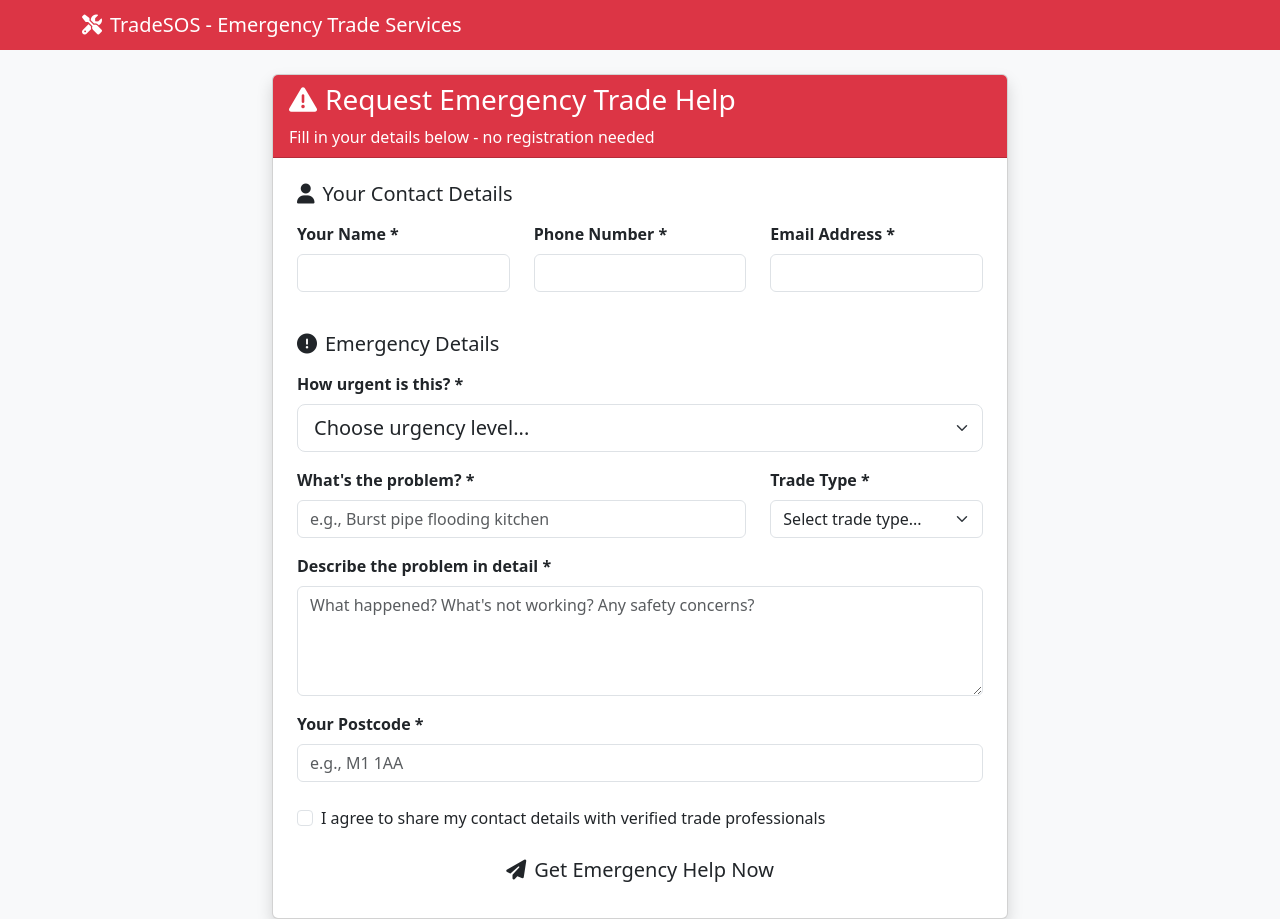
After one commit to Vlad1343/TradeSOS, a Flask app: page /job-request in a window 1280 px wide. The commit adds this page. Run offline with Flask 3, Linux system fonts and the light colour scheme.

Commit message:
Improve job request process for anonymous users by adding new page and functionality
Refactor the anonymous job creation route from `/create-job-simple` to `/job-request`, introducing a new `job_request.html` template and implementing full form handling, validation, and job creation logic within `routes.py`.

Replit-Commit-Author: Agent
Replit-Commit-Session-Id: 9a255e4b-1427-4890-95ef-2701696fd0a7
Replit-Commit-Checkpoint-Type: full_checkpoint
Replit-Commit-Screenshot-Url: https://storage.googleapis.com/screenshot-production-us-central1/99d5f9be-1c8c-441d-808b-75470323a71e/9a255e4b-1427-4890-95ef-2701696fd0a7/iGE8XxU

```diff
--- a/routes.py
+++ b/routes.py
@@ -135,12 +135,66 @@ def customer_dashboard():
     return render_template('customer/dashboard.html', customer=customer, jobs=recent_jobs, ads=active_ads)
 
 # Public job creation (anonymous) - main entry point
-@app.route('/create-job-simple', methods=['GET', 'POST'])
-def create_job_simple():
+@app.route('/job-request', methods=['GET', 'POST'])
+def job_request():
     if request.method == 'GET':
-        return render_template('customer/create_job_simple.html')
-    # For POST, redirect to main create_job for processing
-    return redirect(url_for('create_job'))
+        return render_template('job_request.html')
+
+    # Handle form submission
+    try:
+        # Get form data
+        name = request.form.get('name', '').strip()
+        phone = request.form.get('phone', '').strip()
+        email = request.form.get('email', '').strip()
+        urgency = request.form.get('urgency', '').strip()
+        title = request.form.get('title', '').strip()
+        category = request.form.get('category', '').strip()
+        description = request.form.get('description', '').strip()
+        postcode = request.form.get('postcode', '').strip().upper()
+
+        # Basic validation
+        if not all([name, phone, email, urgency, title, category, description, postcode]):
+            flash('Please fill in all required fields.', 'danger')
+            return render_template('job_request.html')
+
+        # Parse postcode
+        postcode_info = parse_postcode(postcode)
+        if not postcode_info:
+            flash('Invalid UK postcode format.', 'danger')
+            return render_template('job_request.html')
+
+        # Get coordinates (mock for now)
+        lat, lon = geocode_postcode(postcode)
+
+        # Create job with anonymous customer information
+        job = Job(
+            customer_name=name,
+            customer_phone=phone,
+            customer_email=email,
+            title=title,
+            category=category,
+            description=description,
+            postcode_full=postcode_info['full'],
+            postcode_area=postcode_info['area'],
+            postcode_district=postcode_info['district'],
+            lat=lat,
+            lon=lon,
+            urgency=urgency,
+            urgency_sla_minutes=Job.get_urgency_sla_minutes(urgency)
+        )
+
+        db.session.add(job)
+        db.session.commit()
+
+        # Find and notify matching trades
+        matching_trades = find_matching_trades(job)
+        send_job_notification(job, matching_trades)
+
+        return render_template('job_request.html', success=True)
+
+    except Exception as e:
+        flash('Something went wrong. Please try again.', 'danger')
+        return render_template('job_request.html')
 
 @app.route('/create-job', methods=['GET', 'POST'])
 def create_job():
--- a/templates/index.html
+++ b/templates/index.html
@@ -8,7 +8,7 @@
             <p class="lead">Connect instantly with verified trade professionals for urgent repairs and emergency callouts across the UK.</p>
 
             <div class="mt-4">
-                <a href="{{ url_for('create_job') }}" class="btn btn-light btn-lg me-3">
+                <a href="{{ url_for('job_request') }}" class="btn btn-light btn-lg me-3">
                     <i class="fas fa-tools me-2"></i>Get Emergency Trade Access
                 </a>
                 <a href="{{ url_for('trade_directory') }}" class="btn btn-outline-light btn-lg">
@@ -223,7 +223,7 @@
     <h2>Need Emergency Help Now?</h2>
     <p class="lead">Get connected with verified trade professionals instantly - no registration required.</p>
     <div class="mt-4">
-        <a href="{{ url_for('create_job') }}" class="btn btn-light btn-lg me-3">
+        <a href="{{ url_for('job_request') }}" class="btn btn-light btn-lg me-3">
             <i class="fas fa-tools me-2"></i>Get Emergency Trade Access
         </a>
         <a href="{{ url_for('register') }}?role=trade" class="btn btn-outline-light btn-lg">
--- /dev/null
+++ b/templates/job_request.html
@@ -0,0 +1,141 @@
+<!DOCTYPE html>
+<html lang="en">
+<head>
+    <meta charset="UTF-8">
+    <meta name="viewport" content="width=device-width, initial-scale=1.0">
+    <title>Emergency Trade Request - TradeSOS</title>
+    <link href="https://cdn.jsdelivr.net/npm/bootstrap@5.3.0/dist/css/bootstrap.min.css" rel="stylesheet">
+    <link rel="stylesheet" href="https://cdnjs.cloudflare.com/ajax/libs/font-awesome/6.4.0/css/all.min.css">
+    <style>
+        .bg-emergency { background-color: #dc3545 !important; }
+        body { background-color: #f8f9fa; }
+    </style>
+</head>
+<body>
+    <nav class="navbar navbar-dark bg-emergency">
+        <div class="container">
+            <span class="navbar-brand mb-0 h1">
+                <i class="fas fa-tools me-2"></i>TradeSOS - Emergency Trade Services
+            </span>
+        </div>
+    </nav>
+
+    <div class="container mt-4">
+        <div class="row justify-content-center">
+            <div class="col-lg-8">
+                <div class="card shadow">
+                    <div class="card-header bg-emergency text-white">
+                        <h3 class="mb-0">
+                            <i class="fas fa-exclamation-triangle me-2"></i>Request Emergency Trade Help
+                        </h3>
+                        <p class="mb-0 mt-2">Fill in your details below - no registration needed</p>
+                    </div>
+                    <div class="card-body p-4">
+                        {% if success %}
+                        <div class="alert alert-success">
+                            <i class="fas fa-check-circle me-2"></i>
+                            Your job request has been submitted! Trades in your area will contact you directly.
+                        </div>
+                        {% endif %}
+
+                        <form method="POST" action="/job-request">
+                            <!-- Your Details -->
+                            <div class="mb-4">
+                                <h5 class="text-emergency mb-3">
+                                    <i class="fas fa-user me-2"></i>Your Contact Details
+                                </h5>
+
+                                <div class="row">
+                                    <div class="col-md-4 mb-3">
+                                        <label for="name" class="form-label fw-bold">Your Name *</label>
+                                        <input type="text" class="form-control" id="name" name="name" required>
+                                    </div>
+                                    <div class="col-md-4 mb-3">
+                                        <label for="phone" class="form-label fw-bold">Phone Number *</label>
+                                        <input type="tel" class="form-control" id="phone" name="phone" required>
+                                    </div>
+                                    <div class="col-md-4 mb-3">
+                                        <label for="email" class="form-label fw-bold">Email Address *</label>
+                                        <input type="email" class="form-control" id="email" name="email" required>
+                                    </div>
+                                </div>
+                            </div>
+
+                            <!-- Emergency Details -->
+                            <div class="mb-4">
+                                <h5 class="text-emergency mb-3">
+                                    <i class="fas fa-exclamation-circle me-2"></i>Emergency Details
+                                </h5>
+
+                                <div class="mb-3">
+                                    <label for="urgency" class="form-label fw-bold">How urgent is this? *</label>
+                                    <select class="form-select form-select-lg" id="urgency" name="urgency" required>
+                                        <option value="">Choose urgency level...</option>
+                                        <option value="emergency_now">🚨 Emergency Now - Immediate help needed</option>
+                                        <option value="urgent_2h">⏰ Urgent - Within 2 hours</option>
+                                        <option value="same_day">📅 Same Day - Within 8 hours</option>
+                                        <option value="next_day">📋 Next Day - Within 24 hours</option>
+                                    </select>
+                                </div>
+
+                                <div class="row">
+                                    <div class="col-md-8 mb-3">
+                                        <label for="title" class="form-label fw-bold">What's the problem? *</label>
+                                        <input type="text" class="form-control" id="title" name="title"
+                                               placeholder="e.g., Burst pipe flooding kitchen" required>
+                                    </div>
+                                    <div class="col-md-4 mb-3">
+                                        <label for="category" class="form-label fw-bold">Trade Type *</label>
+                                        <select class="form-select" id="category" name="category" required>
+                                            <option value="">Select trade type...</option>
+                                            <option value="plumbing">🔧 Plumbing</option>
+                                            <option value="heating">🔥 Heating & Boilers</option>
+                                            <option value="electrical">⚡ Electrical</option>
+                                            <option value="gas">⛽ Gas Safety</option>
+                                            <option value="roofing">🏠 Roofing</option>
+                                            <option value="locksmith">🔐 Locksmith</option>
+                                            <option value="glazing">🪟 Glazing & Windows</option>
+                                            <option value="security">🛡️ Security Systems</option>
+                                            <option value="other">❓ Other Emergency</option>
+                                        </select>
+                                    </div>
+                                </div>
+
+                                <div class="mb-3">
+                                    <label for="description" class="form-label fw-bold">Describe the problem in detail *</label>
+                                    <textarea class="form-control" id="description" name="description" rows="4"
+                                              placeholder="What happened? What's not working? Any safety concerns?" required></textarea>
+                                </div>
+
+                                <div class="mb-3">
+                                    <label for="postcode" class="form-label fw-bold">Your Postcode *</label>
+                                    <input type="text" class="form-control" id="postcode" name="postcode"
+                                           placeholder="e.g., M1 1AA" required>
+                                </div>
+                            </div>
+
+                            <!-- Submit -->
+                            <div class="mb-3">
+                                <div class="form-check">
+                                    <input class="form-check-input" type="checkbox" id="terms" name="terms" required>
+                                    <label class="form-check-label" for="terms">
+                                        I agree to share my contact details with verified trade professionals
+                                    </label>
+                                </div>
+                            </div>
+
+                            <div class="d-grid">
+                                <button type="submit" class="btn btn-emergency btn-lg">
+                                    <i class="fas fa-paper-plane me-2"></i>Get Emergency Help Now
+                                </button>
+                            </div>
+                        </form>
+                    </div>
+                </div>
+            </div>
+        </div>
+    </div>
+
+    <!-- Absolutely no JavaScript - keeping it completely simple -->
+</body>
+</html>
```
